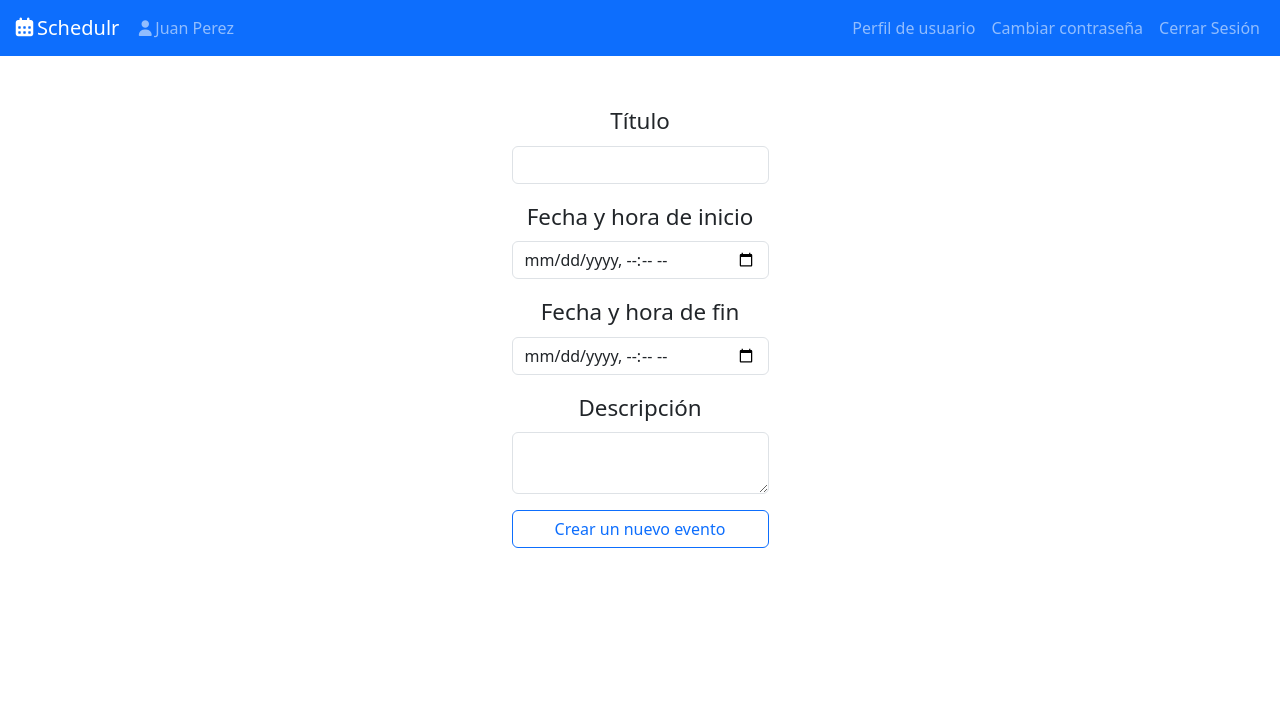
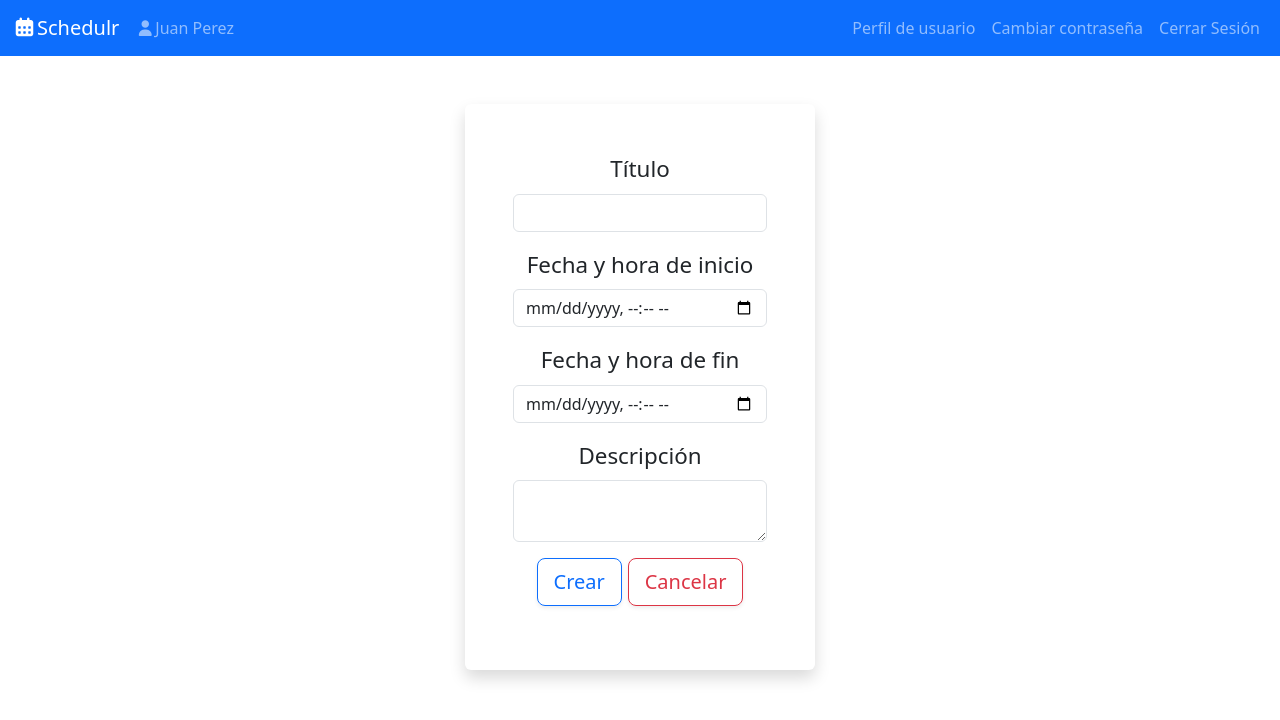
Before and after one commit to Jesusdr32/ProyectoDWES, a PHP site: page /new-event.php in a window 1280 px wide. Shown: the top 720 px of the page. Run offline with PHP 8.4, Linux system fonts and the light colour scheme; the visitor is signed in with stand-in values (Sample User, id 1); data comes from the database, SQL or seed files in the repository; both versions use the stored data as it was after the commit; some libraries are stand-ins or nearby versions.

Commit message:
Última modificación de la aplicación sin necesidad de revisión

```diff
--- a/aplicacion/cabecera.php
+++ b/aplicacion/cabecera.php
@@ -40,6 +40,7 @@ if (isset($_SESSION['user_id'])) {
 <head>
     <meta charset="UTF-8">
     <meta name="viewport" content="width=device-width, initial-scale=1.0">
+    <link rel="icon" href="icono-aplicacion.svg" type="image/svg+xml">
     <link rel="stylesheet" href="https://cdnjs.cloudflare.com/ajax/libs/font-awesome/7.0.1/css/all.min.css" integrity="sha512-2SwdPD6INVrV/lHTZbO2nodKhrnDdJK9/kg2XD1r9uGqPo1cUbujc+IYdlYdEErWNu69gVcYgdxlmVmzTWnetw==" crossorigin="anonymous" referrerpolicy="no-referrer" />
     <link href="https://cdn.jsdelivr.net/npm/bootstrap@5.3.8/dist/css/bootstrap.min.css" rel="stylesheet" crossorigin="anonymous">
 </head>
--- a/aplicacion/delete-event.php
+++ b/aplicacion/delete-event.php
@@ -54,7 +54,10 @@ if ($_SERVER['REQUEST_METHOD'] === 'POST' && isset($_POST['action'])) {
 
 <head>
     <meta charset="UTF-8">
-    <title>Eliminar evento</title>
+    <title>Schedulr-Eliminar evento</title>
+    <link rel="icon" href="icono-aplicacion.svg" type="image/svg+xml">
+    <link rel="stylesheet" href="https://cdnjs.cloudflare.com/ajax/libs/font-awesome/7.0.1/css/all.min.css" integrity="sha512-2SwdPD6INVrV/lHTZbO2nodKhrnDdJK9/kg2XD1r9uGqPo1cUbujc+IYdlYdEErWNu69gVcYgdxlmVmzTWnetw==" crossorigin="anonymous" referrerpolicy="no-referrer" />
+    <link href="https://cdn.jsdelivr.net/npm/bootstrap@5.3.8/dist/css/bootstrap.min.css" rel="stylesheet" crossorigin="anonymous">
 </head>
 
 <body>
--- a/aplicacion/index.php
+++ b/aplicacion/index.php
@@ -78,7 +78,8 @@ if ($_SERVER['REQUEST_METHOD'] === 'POST') {
 
 <head>
     <meta charset="UTF-8" />
-    <title>Login</title>
+    <title>Schedulr-Iniciar Sesión</title>
+    <link rel="icon" href="icono-aplicacion.svg" type="image/svg+xml">
     <link href="https://cdn.jsdelivr.net/npm/bootstrap@5.3.8/dist/css/bootstrap.min.css" rel="stylesheet" crossorigin="anonymous">
     <link rel="stylesheet" href="https://cdnjs.cloudflare.com/ajax/libs/font-awesome/7.0.1/css/all.min.css" integrity="sha512-2SwdPD6INVrV/lHTZbO2nodKhrnDdJK9/kg2XD1r9uGqPo1cUbujc+IYdlYdEErWNu69gVcYgdxlmVmzTWnetw==" crossorigin="anonymous" referrerpolicy="no-referrer" />
 </head>
--- a/aplicacion/logout.php
+++ b/aplicacion/logout.php
@@ -28,7 +28,8 @@ if ($_SERVER["REQUEST_METHOD"] === 'POST') {
 <head>
     <meta charset="UTF-8">
     <meta name="viewport" content="width=device-width, initial-scale=1.0">
-    <title>Document</title>
+    <title>Schedulr-Cerrar Sesión</title>
+    <link rel="icon" href="icono-aplicacion.svg" type="image/svg+xml">
     <link href="https://cdn.jsdelivr.net/npm/bootstrap@5.3.8/dist/css/bootstrap.min.css" rel="stylesheet" crossorigin="anonymous">
     <link rel="stylesheet" href="https://cdnjs.cloudflare.com/ajax/libs/font-awesome/7.0.1/css/all.min.css" integrity="sha512-2SwdPD6INVrV/lHTZbO2nodKhrnDdJK9/kg2XD1r9uGqPo1cUbujc+IYdlYdEErWNu69gVcYgdxlmVmzTWnetw==" crossorigin="anonymous" referrerpolicy="no-referrer" />
 </head>
--- a/aplicacion/new-event.php
+++ b/aplicacion/new-event.php
@@ -24,7 +24,11 @@ $description = '';
 $start_date = '';
 $end_date = '';
 
-
+//Si se pulsa cancelar
+if ($_SERVER['REQUEST_METHOD'] === 'POST' && isset($_POST['action']) && $_POST['action'] === 'cancel') {
+    header('Location: events.php');
+    exit;
+}
 //Envio del formulario por el método POST
 if ($_SERVER['REQUEST_METHOD'] === 'POST') {
     $title = trim($_POST['title'] ?? '');
@@ -80,9 +84,10 @@ if ($_SERVER['REQUEST_METHOD'] === 'POST') {
 <head>
     <meta charset="UTF-8">
     <meta name="viewport" content="width=device-width, initial-scale=1.0">
+    <link rel="icon" href="icono-aplicacion.svg" type="image/svg+xml">
     <link href="https://cdn.jsdelivr.net/npm/bootstrap@5.3.8/dist/css/bootstrap.min.css" rel="stylesheet" crossorigin="anonymous">
     <link rel="stylesheet" href="https://cdnjs.cloudflare.com/ajax/libs/font-awesome/7.0.1/css/all.min.css" integrity="sha512-2SwdPD6INVrV/lHTZbO2nodKhrnDdJK9/kg2XD1r9uGqPo1cUbujc+IYdlYdEErWNu69gVcYgdxlmVmzTWnetw==" crossorigin="anonymous" referrerpolicy="no-referrer" />
-    <title>Nuevo Evento</title>
+    <title>Schedulr-Nuevo Evento</title>
 </head>
 
 <body>
@@ -98,7 +103,7 @@ if ($_SERVER['REQUEST_METHOD'] === 'POST') {
                 </div>
             <?php endif; ?>
             <div class="container d-flex justify-content-center align-items-center p-5" style="font-size: 1.4rem;">
-                <form method="post">
+                <form method="post" class="bg-white rounded shadow" style="padding: 3rem; width: 350px;">
                     <div class="mb-3 text-center">
                         <label for="title" class="form-label">Título</label>
                         <input type="text" class="form-control" name="title" id="title" value="<?= $title ?>" required>
@@ -115,8 +120,9 @@ if ($_SERVER['REQUEST_METHOD'] === 'POST') {
                         <label for="descripcion" class="form-label">Descripción</label>
                         <textarea name="description" class="form-control" id="description"><?= $description ?></textarea>
                     </div>
-                    <div class="mb-3">
-                        <button type="submit" name="action" value="new-event" class="btn btn-outline-primary w-100">Crear un nuevo evento</button>
+                    <div class="mb-3 text-center">
+                        <button type="submit" name="action" value="new-event" class="btn btn-outline-primary btn-lg shadow-sm">Crear</button>
+                        <button type="submit" name="action" value="cancel" formnovalidate class="btn btn-outline-danger btn-lg shadow-sm">Cancelar</button>
                     </div>
                 </form>
             </div>
--- a/aplicacion/profile.php
+++ b/aplicacion/profile.php
@@ -27,9 +27,10 @@ if (!isset($_SESSION['user_id'])) {
 <head>
     <meta charset="UTF-8">
     <meta name="viewport" content="width=device-width, initial-scale=1.0">
+    <link rel="icon" href="icono-aplicacion.svg" type="image/svg+xml">
     <link href="https://cdn.jsdelivr.net/npm/bootstrap@5.3.8/dist/css/bootstrap.min.css" rel="stylesheet" crossorigin="anonymous">
     <link rel="stylesheet" href="https://cdnjs.cloudflare.com/ajax/libs/font-awesome/7.0.1/css/all.min.css" integrity="sha512-2SwdPD6INVrV/lHTZbO2nodKhrnDdJK9/kg2XD1r9uGqPo1cUbujc+IYdlYdEErWNu69gVcYgdxlmVmzTWnetw==" crossorigin="anonymous" referrerpolicy="no-referrer" />
-    <title>Perfil del Usuario</title>
+    <title>Schedulr-Perfil del Usuario</title>
 </head>
 
 <body>
```
Also changed, not shown: aplicacion/edit-event.php (+7 -4 lines), aplicacion/events.php (+5 -6 lines), aplicacion/register.php (+8 -7 lines), DesarrolloAplicacionPHP/data-access/calendar.db, aplicacion/icono-aplicacion.svg (added).
